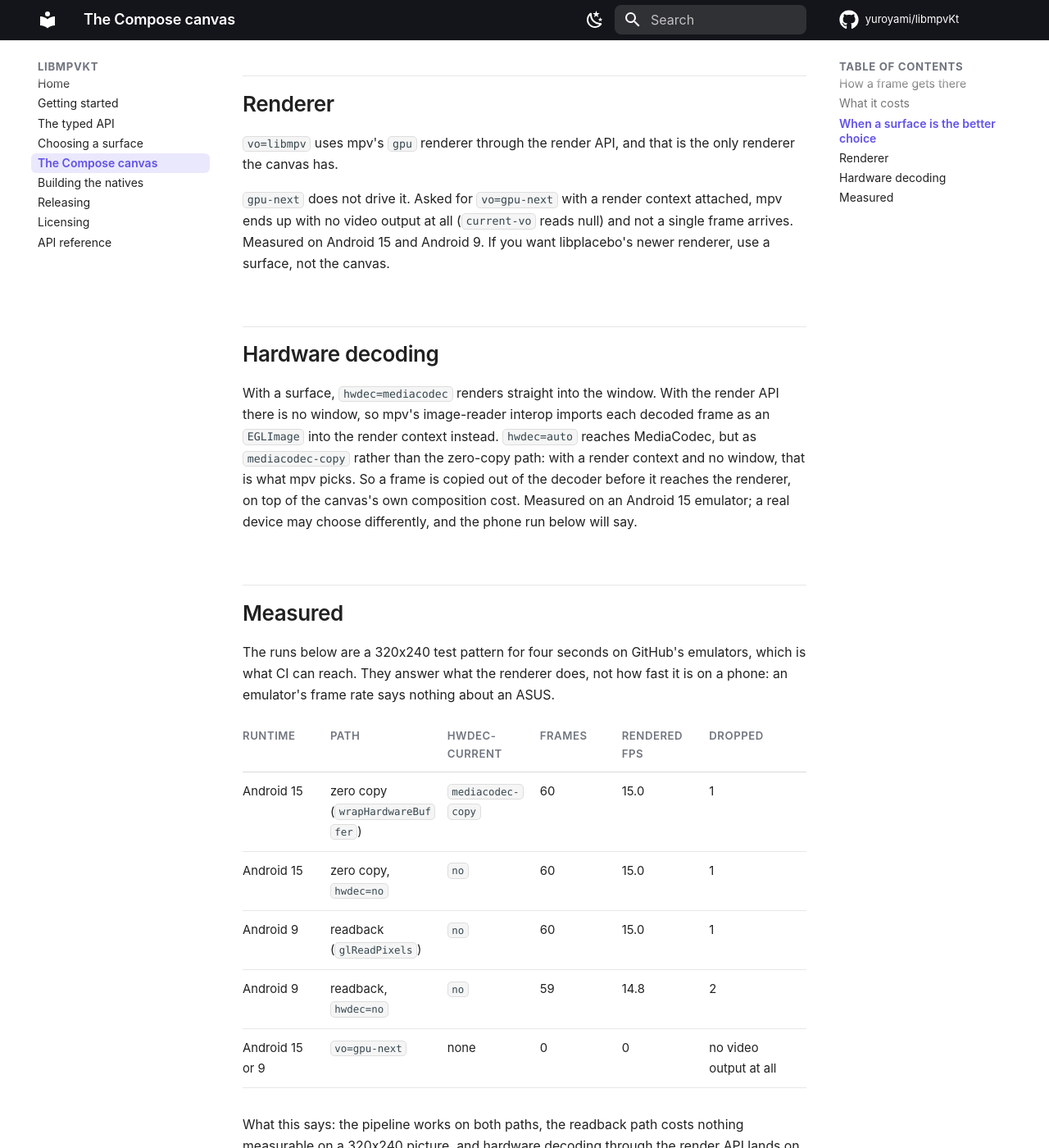
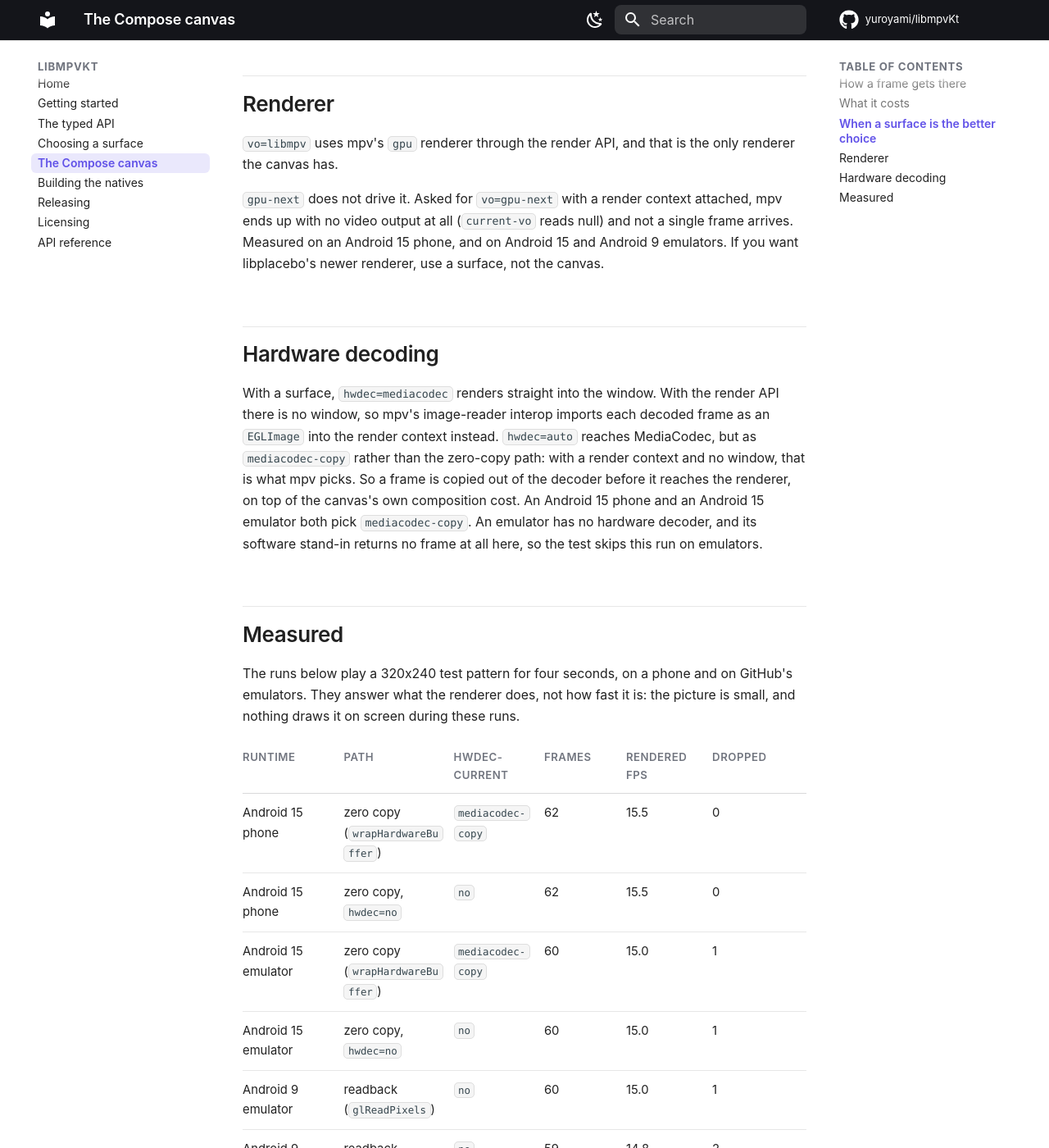
Before and after one commit to yuroyami/libmpvKt, an MkDocs documentation site: the page built from docs/compose-canvas.md, in a window 1280 px wide and 1400 px high, scrolled down 1761 px. Shown: the whole window at 82% size. Built offline with MkDocs 1.6.1 and Material for MkDocs 9.7.7, drawn with Linux system fonts in a browser that asks for light colours; comment, search, counter and statistics services are not loaded; some of the changed text lies outside the part shown.

Commit message:
Skip the canvas hardware decoding run on emulators, which have no hardware decoder
An emulator's MediaCodec is a software stand-in. Through the render API it returns no frame at all,
so the run never ends, and the CI job reaches its time limit instead of reporting anything. The test
now skips that run on goldfish and ranchu, and still runs everywhere else.

An Android 15 phone plays the same fixture through mediacodec-copy, 62 frames with none dropped. The
docs carry the phone numbers now, beside the emulator rows.

Fixes #64

```diff
--- a/docs/compose-canvas.md
+++ b/docs/compose-canvas.md
@@ -50,25 +50,27 @@ A full-screen player that draws nothing over the video should use `MpvView` or `
 
 `vo=libmpv` uses mpv's `gpu` renderer through the render API, and that is the only renderer the canvas has.
 
-`gpu-next` does not drive it. Asked for `vo=gpu-next` with a render context attached, mpv ends up with no video output at all (`current-vo` reads null) and not a single frame arrives. Measured on Android 15 and Android 9. If you want libplacebo's newer renderer, use a surface, not the canvas.
+`gpu-next` does not drive it. Asked for `vo=gpu-next` with a render context attached, mpv ends up with no video output at all (`current-vo` reads null) and not a single frame arrives. Measured on an Android 15 phone, and on Android 15 and Android 9 emulators. If you want libplacebo's newer renderer, use a surface, not the canvas.
 
 ## Hardware decoding
 
-With a surface, `hwdec=mediacodec` renders straight into the window. With the render API there is no window, so mpv's image-reader interop imports each decoded frame as an `EGLImage` into the render context instead. `hwdec=auto` reaches MediaCodec, but as `mediacodec-copy` rather than the zero-copy path: with a render context and no window, that is what mpv picks. So a frame is copied out of the decoder before it reaches the renderer, on top of the canvas's own composition cost. Measured on an Android 15 emulator; a real device may choose differently, and the phone run below will say.
+With a surface, `hwdec=mediacodec` renders straight into the window. With the render API there is no window, so mpv's image-reader interop imports each decoded frame as an `EGLImage` into the render context instead. `hwdec=auto` reaches MediaCodec, but as `mediacodec-copy` rather than the zero-copy path: with a render context and no window, that is what mpv picks. So a frame is copied out of the decoder before it reaches the renderer, on top of the canvas's own composition cost. An Android 15 phone and an Android 15 emulator both pick `mediacodec-copy`. An emulator has no hardware decoder, and its software stand-in returns no frame at all here, so the test skips this run on emulators.
 
 ## Measured
 
-The runs below are a 320x240 test pattern for four seconds on GitHub's emulators, which is what
-CI can reach. They answer what the renderer does, not how fast it is on a phone: an emulator's
-frame rate says nothing about an ASUS.
+The runs below play a 320x240 test pattern for four seconds, on a phone and on GitHub's emulators.
+They answer what the renderer does, not how fast it is: the picture is small, and nothing draws it
+on screen during these runs.
 
 | Runtime | Path | hwdec-current | Frames | Rendered fps | Dropped |
 |---|---|---|---|---|---|
-| Android 15 | zero copy (`wrapHardwareBuffer`) | `mediacodec-copy` | 60 | 15.0 | 1 |
-| Android 15 | zero copy, `hwdec=no` | `no` | 60 | 15.0 | 1 |
-| Android 9 | readback (`glReadPixels`) | `no` | 60 | 15.0 | 1 |
-| Android 9 | readback, `hwdec=no` | `no` | 59 | 14.8 | 2 |
-| Android 15 or 9 | `vo=gpu-next` | none | 0 | 0 | no video output at all |
+| Android 15 phone | zero copy (`wrapHardwareBuffer`) | `mediacodec-copy` | 62 | 15.5 | 0 |
+| Android 15 phone | zero copy, `hwdec=no` | `no` | 62 | 15.5 | 0 |
+| Android 15 emulator | zero copy (`wrapHardwareBuffer`) | `mediacodec-copy` | 60 | 15.0 | 1 |
+| Android 15 emulator | zero copy, `hwdec=no` | `no` | 60 | 15.0 | 1 |
+| Android 9 emulator | readback (`glReadPixels`) | `no` | 60 | 15.0 | 1 |
+| Android 9 emulator | readback, `hwdec=no` | `no` | 59 | 14.8 | 2 |
+| Phone and both emulators | `vo=gpu-next` | none | 0 | 0 | no video output at all |
 
 What this says: the pipeline works on both paths, the readback path costs nothing measurable on a
 320x240 picture, and hardware decoding through the render API lands on `mediacodec-copy`. The
```
Also changed, not shown: CLAUDE.md (+5 -1 lines), 1 other file.
